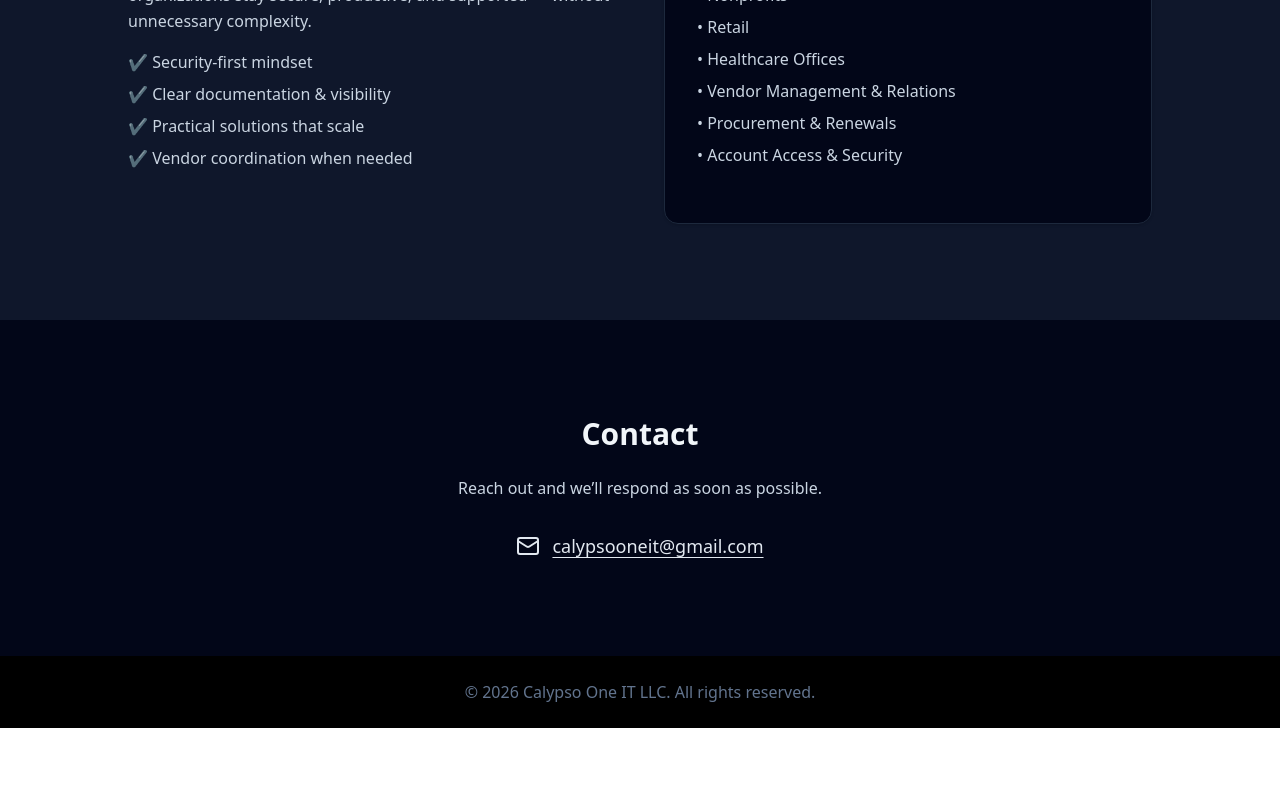
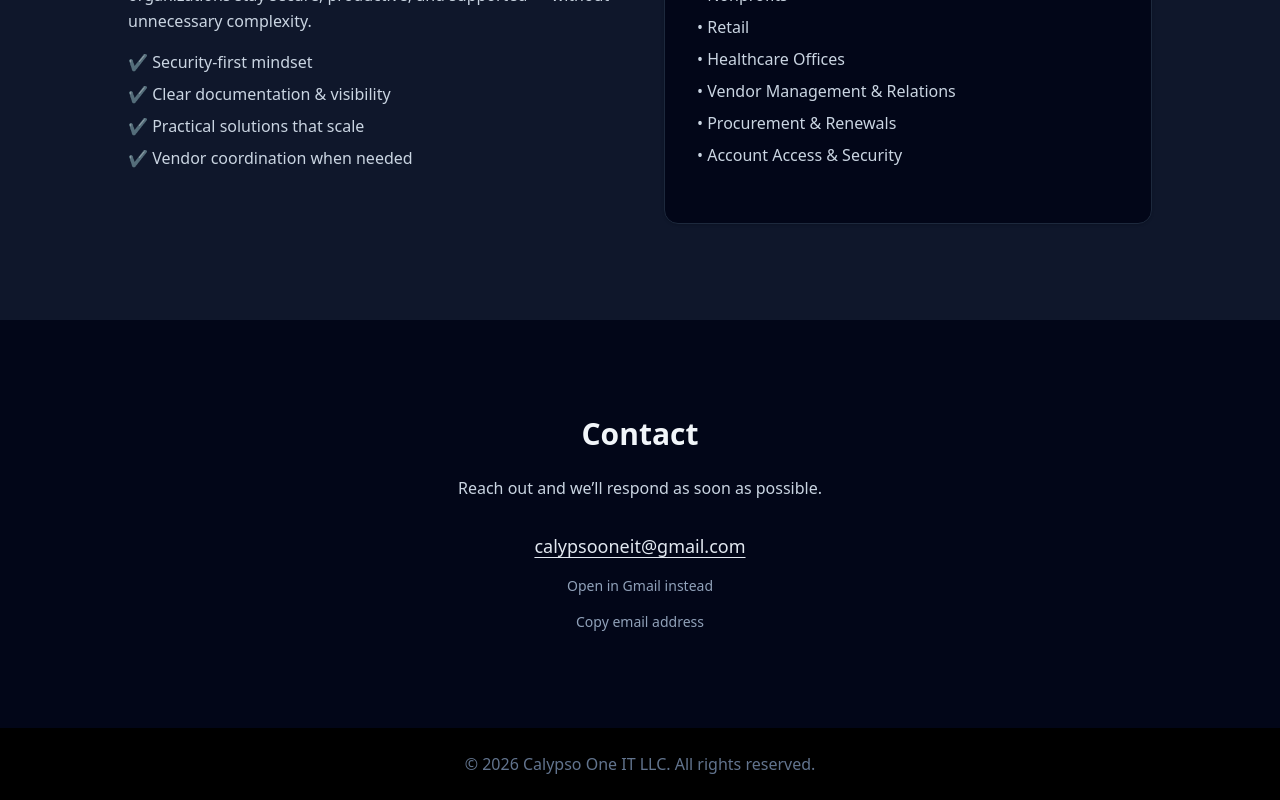
Before and after one commit to calypsooneit-rgb/calypsooneitllc, a Next.js app: page / in a window 1280 px wide. Shown: the part 1580-2380 px from the top of the page. Before the commit the page ends 2308 px from the top, so only its background shows below. Built offline with nearby package versions, Linux system fonts and the light colour scheme.

Commit message:
Update contact links for Mac/Windows and hero wallpaper

```diff
--- a/app/page.tsx
+++ b/app/page.tsx
@@ -34,7 +34,6 @@
               opacity-75
             "
           />
-
           {/* Blend + readability overlay */}
           <div className="absolute inset-0 bg-gradient-to-b from-black/70 via-black/35 to-black/85" />
         </div>
@@ -149,7 +148,7 @@
         </div>
       </section>
 
-      {/* CONTACT */}
+      {/* CONTACT (Mac + Windows friendly) */}
       <section
         id="contact"
         className="px-6 py-20 md:py-24 max-w-4xl mx-auto text-center"
@@ -159,14 +158,35 @@
           Reach out and we’ll respond as soon as possible.
         </p>
 
-        <div className="flex items-center justify-center gap-3 text-lg text-slate-200">
-          <Mail />
+        <div className="flex flex-col items-center gap-4 text-lg text-slate-200">
+          {/* Primary mailto */}
           <a
-            href="mailto:calypsooneit@gmail.com"
+            href="mailto:calypsooneit@gmail.com?subject=Request%20Consultation"
             className="hover:text-blue-400 underline underline-offset-4"
           >
             calypsooneit@gmail.com
           </a>
+
+          {/* Gmail fallback */}
+          <a
+            href="https://mail.google.com/mail/?view=cm&to=calypsooneit@gmail.com&su=Request%20Consultation"
+            target="_blank"
+            rel="noopener noreferrer"
+            className="text-sm text-slate-400 hover:text-blue-400"
+          >
+            Open in Gmail instead
+          </a>
+
+          {/* Copy fallback */}
+          <button
+            onClick={() => {
+              navigator.clipboard.writeText("calypsooneit@gmail.com");
+              alert("Email address copied to clipboard");
+            }}
+            className="text-sm text-slate-400 hover:text-blue-400"
+          >
+            Copy email address
+          </button>
         </div>
       </section>
 
```
